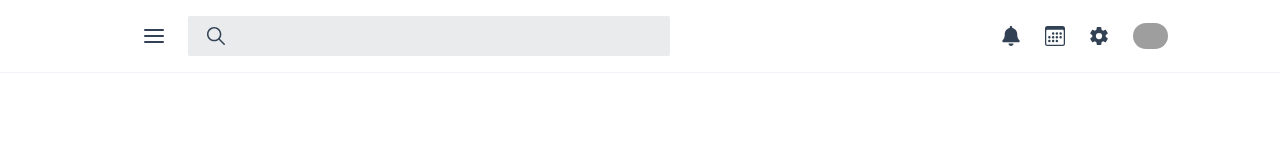
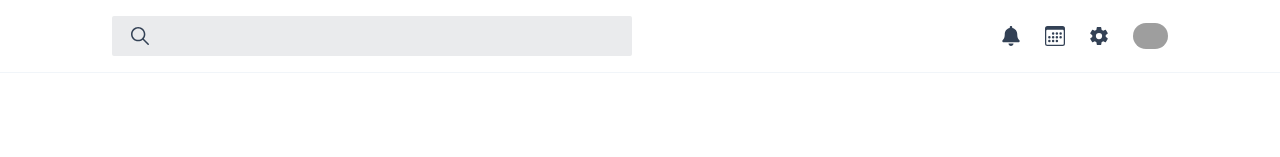
Before and after one commit to ifsp-projects/learning-project-webpage, a Next.js app: page / in a window 1280 px wide. Shown: the top 157 px of the page. Built offline with nearby package versions, Linux system fonts and the light colour scheme; grey boxes are pictures that could not be loaded.

Commit message:
fix(folders) updated folders name

```diff
--- a/src/components/common/Navbar/Desktop/index.tsx
+++ b/src/components/common/Navbar/Desktop/index.tsx
@@ -6,7 +6,7 @@ import { IoIosSearch } from 'react-icons/io'
 import { FaBell } from 'react-icons/fa'
 import { IoSettingsSharp } from 'react-icons/io5'
 import { BsCalendar3 } from 'react-icons/bs'
-import { SidebarNavigation } from '../Sidebar/SidebarNavigation'
+// import { SidebarNavigation } from '../Sidebar/SidebarNavigation'
 
 export const DesktopNavbarLayout: React.FC = () => {
   return (
@@ -16,7 +16,7 @@ export const DesktopNavbarLayout: React.FC = () => {
       data-cid="desktop-navbar"
     >
       <nav className="flex w-full items-center gap-4 text-white">
-        <SidebarNavigation />
+        {/* <SidebarNavigation /> */}
         <div className="flex w-full gap-4">
           <div className="relative flex w-full">
             <figure className="pointer-events-none absolute left-4 top-1/2 z-10 w-5 -translate-y-1/2 text-slate-200">
```
